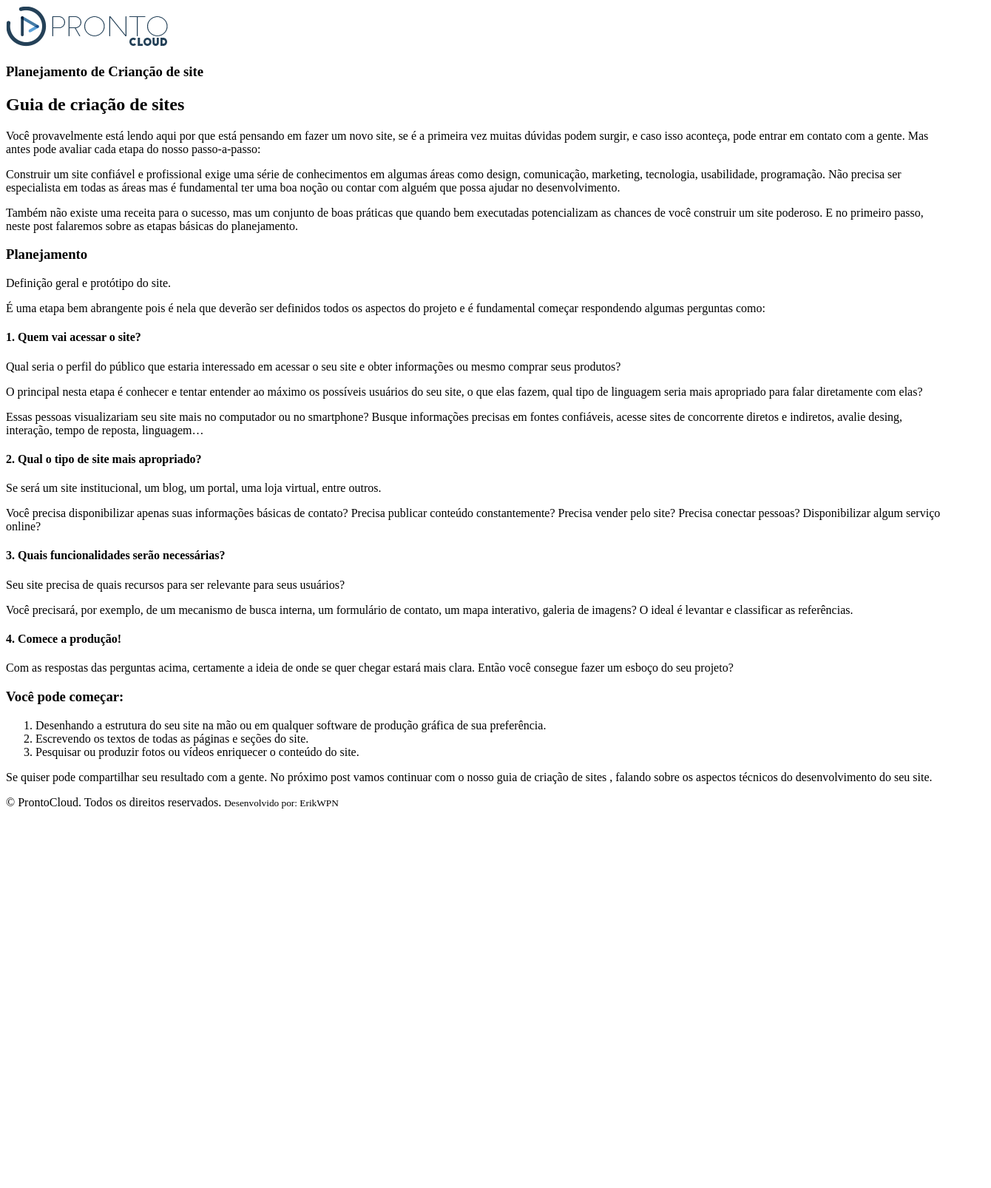
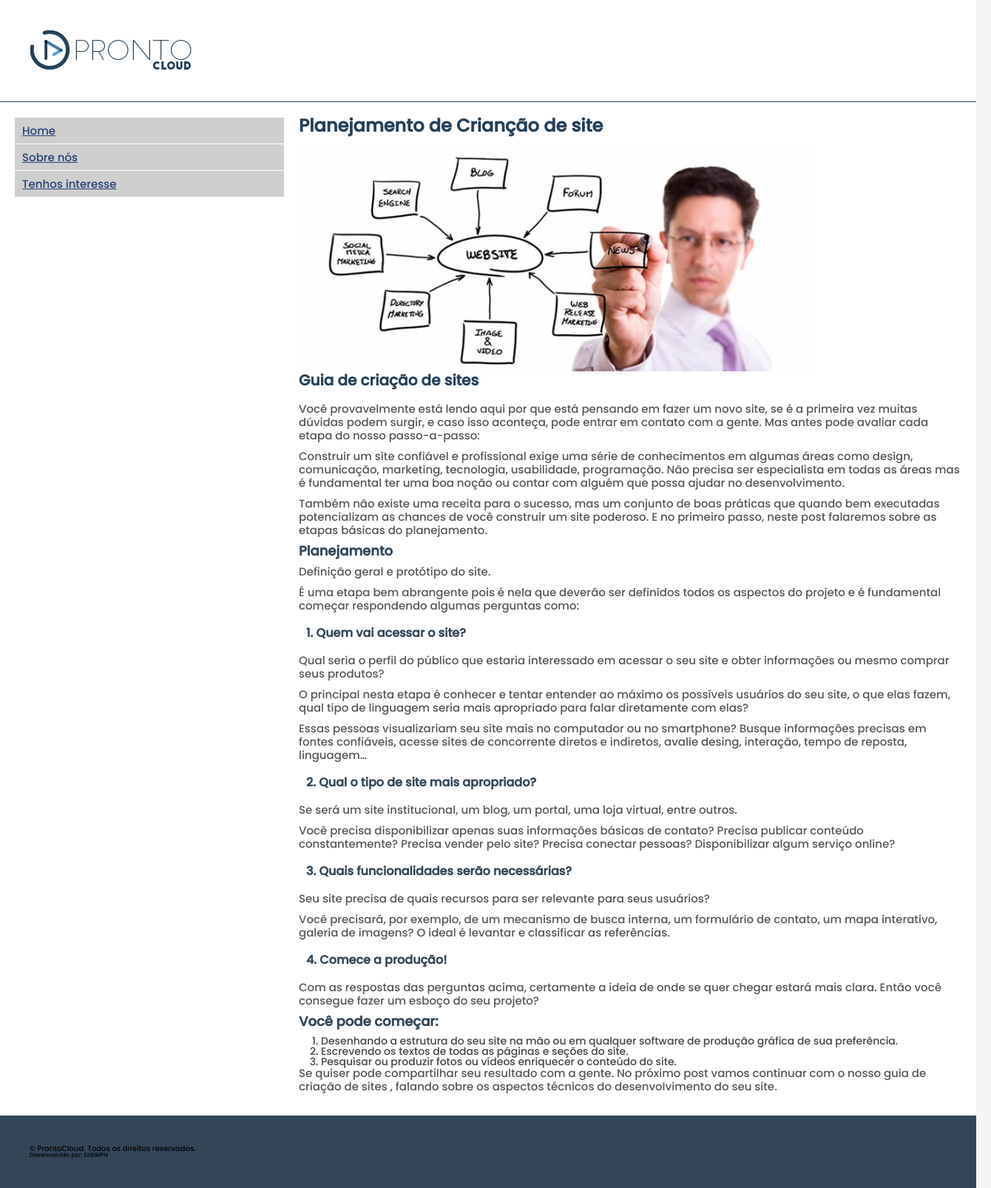
Before and after one commit to ErikWPN/Frontend, a plain HTML site: page prontocloud/Index.html in a window 1280 px wide. Shown: the whole page at 74% size, 1340 px wide, since content can reach past the window. Before the commit the page ends 1102 px from the top, so only its background shows below. Drawn offline with Linux system fonts and the light colour scheme.

Commit message:
adicionando estilo

```diff
--- a/html-css/css/reset.css
+++ b/html-css/css/reset.css
@@ -23,7 +23,7 @@ time, mark, audio, video {
  outline:0;
  font-size:100%;
  vertical-align:baseline;
- background:rgba(0, 0, 255, 0.5)
+
 }
 body {
  line-height:1;
--- a/prontocloud/Index.html
+++ b/prontocloud/Index.html
@@ -4,18 +4,44 @@
     <meta charset="UTF-8">
     <meta http-equiv="X-UA-Compatible" content="IE=edge">
     <meta name="viewport" content="width=device-width, initial-scale=1.0">
+    <link rel="stylesheet" href="../html-css/css/reset.css">
+    <link rel="stylesheet" href="./css/styles.css">
+
+    <link rel="shortcur icon" href="./images/favicon.cc">
+    <link rel="apple-touch-icon" href="./images/icon-touch-retina-iphone.png">
+    <link rel="apple-touch-icon" href="./images/icon-touch-retina.png">
+    <link rel="apple-touch-icon" href="./images/icon-touch-retina-ipad.png">
+
+    <link rel="preconnect" href="https://fonts.googleapis.com">
+    <link rel="preconnect" href="https://fonts.gstatic.com" crossorigin>
+    <link href="https://fonts.googleapis.com/css2?family=Poppins:wght@100;300;500&display=swap" rel="stylesheet">
+    <style>
+        @import url('https://fonts.googleapis.com/css2?family=Poppins:wght@100;300;500&display=swap');
+    </style>
+
     <title>ProntoCloud</title>
 </head>
 <body>
-    <head>
+
+    <div class="main-container">
+    <header>
+        <div class="container">
         <img src="./images/prontocloud.png" alt="ProntoCloud">
-    </head>
+        </div>
+    </header>
     <section>
         <nav>
-
+            <ul>
+                <li><a href="#">Home</a></li>
+                <li><a href="#">Sobre nós</a></li>
+                <li><a href="#">Tenhos interesse</a></li>
+            </ul>
         </nav>
         <article>
             <h1>Planejamento de Crianção de site</h1>
+
+            <img src="./images/web-design-planning-700x300.jpg" alt="Planejamento de Crianção de site">
+
             <h2>Guia de criação de sites</h2>
 
             <p>Você provavelmente está lendo aqui por que está pensando em fazer um novo site, se é a primeira vez muitas dúvidas podem surgir, e caso isso aconteça, pode entrar em contato com a gente. Mas antes pode avaliar cada etapa do nosso passo-a-passo:</p>
@@ -61,9 +87,11 @@
         </article>
     </section>
     <footer>
+        <div class="container">
         &copy; ProntoCloud. Todos os direitos reservados.
         <small>Desenvolvido por: ErikWPN</small>
+        </div>
     </footer>
-
+    </div>
 </body>
 </html>
--- /dev/null
+++ b/prontocloud/css/styles.css
@@ -0,0 +1,127 @@
+
+    html {
+        font-size:  62.5%;
+    }
+
+    body {
+        background-color: #f5f5f5;
+        font-family: 'Poppins', sans-serif;
+    }
+
+    .main-container {
+        display: block;
+        max-width: 100vw;
+        margin: 0 auto;
+    }
+
+    .container {
+        display: block;
+        float: left;
+        padding: 20px;
+        width: 100%;
+        margin: 0 auto;
+    }
+
+    header {
+        background: #ffffff;
+        display: block;
+        float: left;
+        padding: 20px;
+        width: 100%;
+        border-bottom: 1px solid #254159;
+    }
+
+    h1{
+        font-size: 2.4rem;
+        color: #254159;
+        margin-bottom: 20px;
+    }
+
+    h2 {
+        font-size: 2rem;
+        color: #254159;
+        margin-bottom: 20px;
+    }
+
+    h3{
+        font-size: 1.8rem;
+        color: #324658;
+        margin-bottom: 10px;
+    }
+
+    h4{
+        font-size: 1.6rem;
+        color: #324658;
+        margin-bottom: 10px;
+        padding: 10px;
+    }
+
+    p {
+        margin-bottom: 10px;
+        line-height: 1.2;
+        color: #565656;
+    }
+
+    ol {
+        margin-left: 30px;
+    }
+
+    ol li {
+        font-size: 1.4rem;
+        color: #454545;
+    }
+
+    section {
+        background-color: #fff;
+        display: block;
+        float: left;
+        font-size: 1.5rem;
+        width: 100%;
+        padding: 20px;
+    }
+
+    section nav {
+        display: block;
+        float: left;
+        width: 30%;
+    }
+
+    nav li {
+        background-color: #cfcfcf;
+        margin: 1px 20px 1px 0;
+        padding: 10px;
+    }
+
+    nav li:hover {
+        background-color: #9e9e9e;
+    }
+
+    nav a {
+        text-decoration: nome;
+        color: #254174;
+    }
+
+    section article {
+
+        display: block;
+        float: left;
+        width: 70%;
+    }
+
+    footer {
+        background-color:#324658;
+        display: block;
+        float: left;
+        padding: 20px;
+        width: 100%;
+    }
+
+    footer p {
+        color: #fff;
+        font-size: 1.4rem;
+    }
+
+    footer small {
+        font-size: 80%;
+        display: block;
+    }
```
